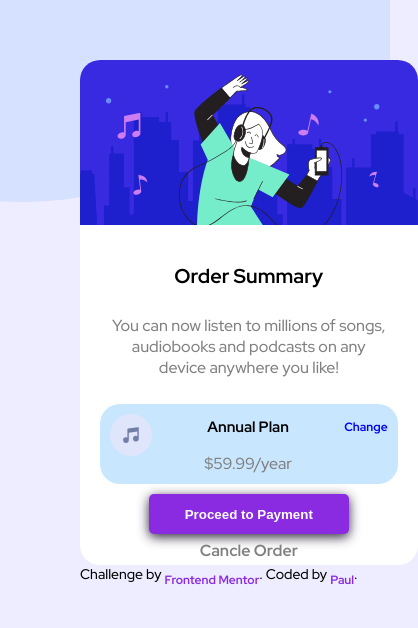
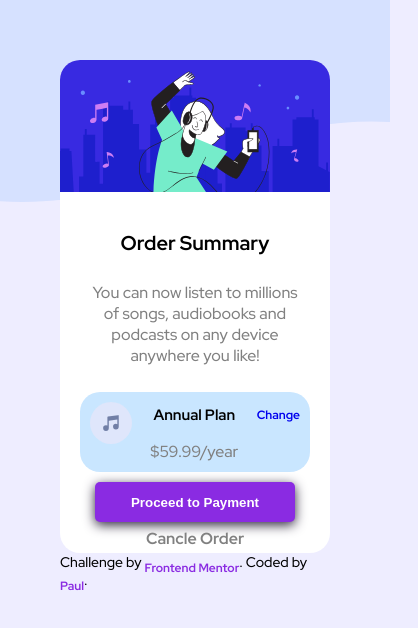
Before and after one commit to RoyalYum/OrderSummary-Component, a plain HTML site: page index.html in a window 390 px wide. Shown: the whole page, 418 px wide, since content can reach past the window. Drawn offline with Linux system fonts and the light colour scheme.

Commit message:
Update style.css

```diff
--- a/style.css
+++ b/style.css
@@ -12,8 +12,7 @@ body{
     background-image:url('./images/pattern-background-desktop.svg');
     background-repeat: no-repeat;
     background-size:contain;
-   margin:auto;
-    width:40vh;
+   margin:480px;
     font-size:16px;
     font-family: 'Red Hat Display', sans-serif;
     background-color: rgba(173, 166, 255, 0.2);
@@ -125,7 +124,6 @@ a{
         margin: 60px;
         background-size: contain;
         background-color: rgba(173, 166, 255, 0.2);
-        padding-left:20px;
 
     }
     .main-container{
```
